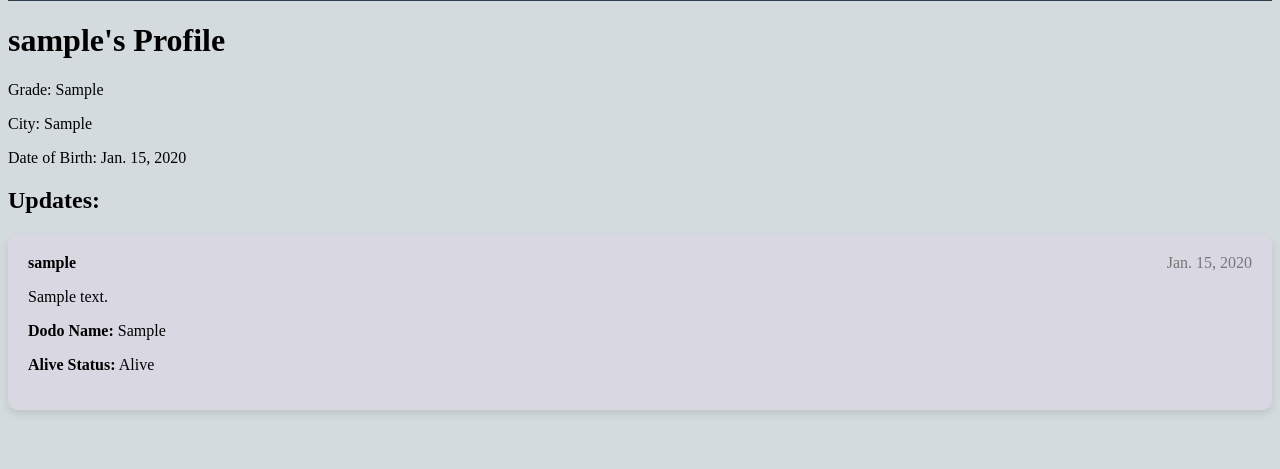
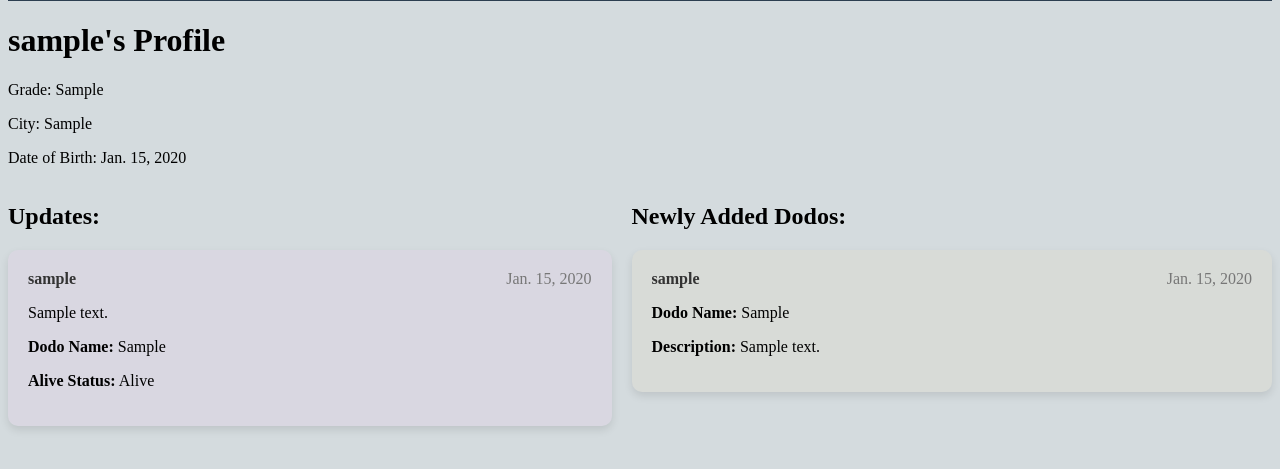
Before and after one commit to RylanRRB/Dodo_Django_Rylan_en_Semih, a Django app: a page that uses dodo/base/templates/base/user_profile.html in a window 1280 px wide. Shown: the part 139-608 px from the top of the page. Run offline with Django 5.2, Linux system fonts and the light colour scheme; tables that the repository leaves empty hold one stand-in row (values such as "Sample post").

Commit message:
dodo profielpagina gefixt

```diff
--- a/dodo/base/templates/base/user_profile.html
+++ b/dodo/base/templates/base/user_profile.html
@@ -7,12 +7,13 @@
         <p>City: {{ user.profile.city }}</p>
         <p>Date of Birth: {{ user.profile.date_of_birth }}</p>
     </div>
+    <div class="feed-container">
+        <div class="feed-container-left">
             <h2>Updates:</h2>
-    <div class="user-updates">
             {% for update in user_updates %}
                 <div class="update-card">
                     <div class="update-header">
-                    <span class="update-user">{{ update.user }}</span>
+                        <a href="{% url 'user_profile' update.user.username %}" class="update-user">{{ update.user }}</a>
                         <span class="update-date">{{ update.date }}</span>
                     </div>
                     <div class="update-body">
@@ -27,4 +28,23 @@
                 <p>No updates available</p>
             {% endfor %}
         </div>
+
+        <div class="feed-container-right">
+            <h2>Newly Added Dodos:</h2>
+            {% for dodo in new_dodos %}
+                <div class="added-dodos-card">
+                    <div class="update-header">
+                        <a href="{% url 'user_profile' dodo.user.username %}" class="update-user">{{ dodo.user }}</a>
+                        <span class="update-date">{{ dodo.date_of_birth }}</span>
+                    </div>
+                    <div class="update-body">
+                        <p><strong>Dodo Name:</strong> {{ dodo.dodo }}</p>
+                        <p><strong>Description:</strong> {{ dodo.description }}</p>
+                    </div>
+                </div>
+            {% empty %}
+                <p>No newly added dodos</p>
+            {% endfor %}
+        </div>
+    </div>
 {% endblock content %}
--- a/dodo/base/views.py
+++ b/dodo/base/views.py
@@ -169,5 +169,6 @@ def feed(request):
 def user_profile(request, username):
     user = User.objects.get(username=username)
     user_updates = Update.objects.filter(user=user).order_by('-date')
-    context = {"user": user, "user_updates": user_updates}
+    new_dodos = Dodo.objects.filter(user=user, alive=True).order_by('-date_of_birth')
+    context = {"user": user, "user_updates": user_updates, "new_dodos": new_dodos}
     return render(request, 'base/user_profile.html', context)
```
Lines whose indentation alone changed are shown as unchanged.
